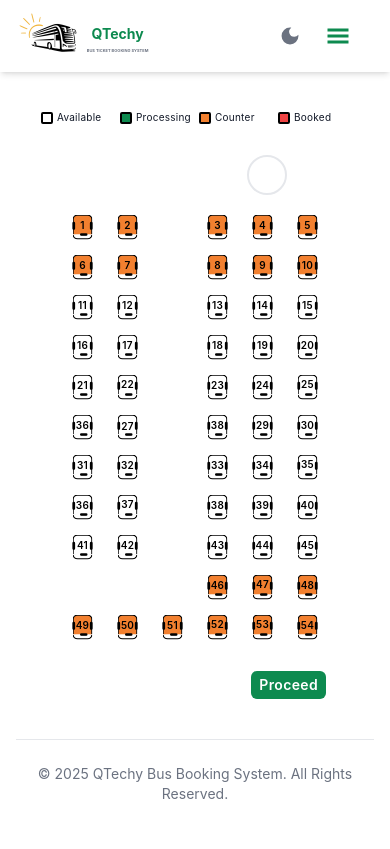
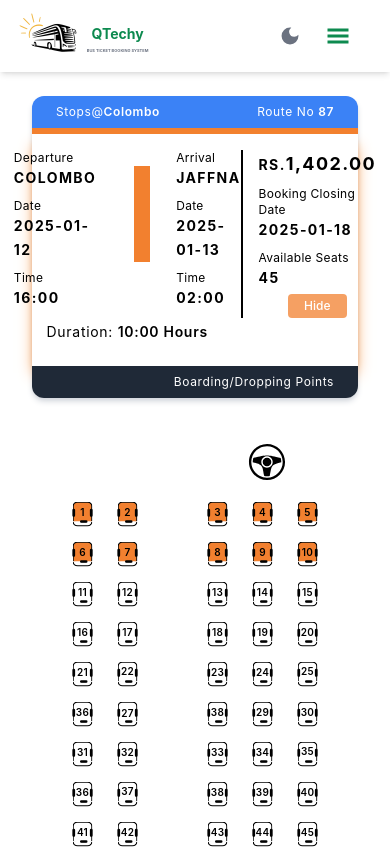
Before and after one commit to VinKrishanth/bus-ticket-booking-app, a React (Vite) app in the folder bus-booking-client/: page /bus-booking/booking in a window 390 px wide. Shown: the top 849 px of the page. Built offline with nearby package versions, Linux system fonts and the light colour scheme; what tailwind-clip-path would draw is missing.

Commit message:
update the Booking page UI --> Bus searching card

```diff
--- a/bus-booking-client/src/components/booking/BusBookingCard.jsx
+++ b/bus-booking-client/src/components/booking/BusBookingCard.jsx
@@ -3,10 +3,12 @@ import { QTechyBusDemo } from '../../utils/index.js'
 import { SearchBusDemo } from '../../utils/SearchBusDemo.js'
 import TextCard from './TextCard.jsx';
 import { IoIosInformationCircle } from "react-icons/io";
-import { useNavigate } from 'react-router-dom';
+import { useLocation, useNavigate } from 'react-router-dom';
 import Button from '../button/Button.jsx';
 
 export default function BusBookingCard() {
+    const location = useLocation ();
+    const BookButton = (location.pathname === '/bus-booking/search-buses')
     const navigation = useNavigate();
     const [moreInfo, setMoreInfo] = useState(false) ;
 
@@ -15,7 +17,7 @@ export default function BusBookingCard() {
     }
 
     const handleClick = () => {
-        navigation('/bus-booking/booking');
+        BookButton ? navigation('/bus-booking/booking') : navigation('/bus-booking/search-buses')
     }
   return (
     <div className={`flex flex-col min-w-screen justify-items-start  rounded-xl xl:px-44 `}>
@@ -69,14 +71,51 @@ export default function BusBookingCard() {
                             <h1 className={`sm:text-sm text-xs tracking-wider font-normal cursor-pointer`}>Duration: <span className={`font-semibold sm:text-base text-sm`}>{SearchBusDemo[0].duration} Hours</span></h1>
                             <Button
                                 Icon={true}
-                                label={`Book Now`}
+                                label={BookButton ? `Book Now`: `Hide`}
                                 onClick={handleClick}
                                 className="bg-tertiary  bg-opacity-75 text-opacity-100 hover:bg-opacity-90 active:bg-opacity-100"
                             />
                         </div>
+                    </div>
                 </div>
-                </div>
-                <div>
+                <div className={`sm:hidden flex justify-start items-start min-w-full`}>
+                    <div  className={`flex flex-col justify-end space-y-1`}>
+                        <div className={`flex flex-row justify-items-start relative space-x-20 `}>
+                            <TextCard
+                                arr={SearchBusDemo[0].departureInfo}
+                            />
+                            <div className={`min-w-24 h-4 bg-tertiary clip-path-triangle rotate-90 absolute translate-y-14  cursor-pointer`}></div>
+                                <TextCard
+                                arr={SearchBusDemo[0].arrivalInfo}
+                            />
+                        </div>
+                        <h1 className={`text-sm tracking-wider font-normal cursor-pointer p-2 text-center`}>Duration: <span className={`font-semibold`}>{SearchBusDemo[0].duration} Hours</span></h1>
+                    </div>
+                    <div className={`flex flex-row justify-end flex-grow `}>
+                        <div className='space-y-1 border-l-2 pl-4 border-black'>
+                            <ul className={`flex flex-col  text-black space-y-2`}>
+                                <li  className={`flex justify-start items-start flex-col   `}>
+                                    <h2 className={`text-sm  font-bold uppercase cursor-pointer leading-6 tracking-widest`}>Rs.<span className={`text-lg`}>1,402.00</span></h2>
+                                </li>
+                                <li  className={`flex justify-start items-start flex-col   `}>
+                                    <p className={`text-xs  tracking-wide cursor-pointer capitalize`}>Booking Closing Date</p>
+                                    <h2 className={`text-sm  font-bold uppercase cursor-pointer leading-6 tracking-widest`}>2025-01-18</h2>
+                                </li>
+                                <li  className={`flex justify-start items-start flex-col  `}>
+                                    <p className={`text-xs  tracking-wide cursor-pointer capitalize`}>Available Seats</p>
+                                    <h2 className={`text-sm  font-bold uppercase cursor-pointer leading-6 tracking-widest`}>45</h2>
+                                </li>
+                            </ul>
+                            <div className={`flex justify-between min-w-full items-center sm:flex-row flex-col gap-4`}>
+                                <Button
+                                    Icon={true}
+                                    label={BookButton ? `Book Now`: `Hide`}
+                                    onClick={handleClick}
+                                    className="bg-tertiary  bg-opacity-75 text-opacity-100 hover:bg-opacity-90 active:bg-opacity-100"
+                                />
+                            </div>
+                        </div>
+                    </div>
                 </div>
             </main>
             <div className={`flex justify-end items-end min-w-full py-2 px-6  bg-gray-800 text-white rounded-b-xl`}>
--- a/bus-booking-client/src/components/booking/TextCard.jsx
+++ b/bus-booking-client/src/components/booking/TextCard.jsx
@@ -2,13 +2,13 @@ import React from 'react'
 
 export default function TextCard({ arr = [], customerStyle}) {
   return (
-    <ul className='flex flex-col  lg:px-4 space-y-2'>
+    <ul className='flex flex-col  lg:px-4 space-y-2 '>
         {
             arr.map((info, index) => {
                 return (
-                    <li key={`${info.title}${index}`} className={`flex justify-start items-start flex-col  space-y-0.5 ${customerStyle}`}>
-                        <p className={`lg:text-xs  text-xs tracking-wide cursor-pointer capitalize`}>{info.title}</p>
-                        <h2 className={`sm:text-xs text-sm font-semibold uppercase cursor-pointer leading-6 tracking-widest`}>{info.description}</h2>
+                    <li key={`${info.title}${index}`} className={`flex justify-start items-start flex-col  sm:space-y-0.5 ${customerStyle}`}>
+                        <p className={`lg:text-xs  text-xs  font-normal  tracking-wide cursor-pointer capitalize`}>{info.title}</p>
+                        <h2 className={`sm:text-xs  text-sm  font-bold uppercase cursor-pointer leading-6 tracking-widest`}>{info.description}</h2>
                     </li>
                 )
             })
--- a/bus-booking-client/src/components/bus/Bus.jsx
+++ b/bus-booking-client/src/components/bus/Bus.jsx
@@ -6,8 +6,8 @@ import BusLayout from '../../layouts/BusLayout'
 export default function Bus() {
   return (
     <div className={`min-w-full min-h-64 rounded-md overflow-x-hidden`}>
-        <div className={`flex md:justify-center justify-start  items-center  flex-col min-w-full`}>
-            <div className={`grid  grid-cols-4 sm:px-8  py-4 sm:gap-4 gap-2 justify-center items-center `}>
+        <div className={`flex md:justify-center justify-start  items-center  sm:flex-col flex-col-reverse min-w-full  `}>
+            <div className={`grid  grid-cols-4 sm:px-8  py-4 sm:gap-4 gap-2 justify-center items-center sm:pt-0 pt-10`}>
                 {
                     BusBookingInfo.map((info , index) => {
                         return(
--- a/bus-booking-client/src/components/bus/SeatInfo.jsx
+++ b/bus-booking-client/src/components/bus/SeatInfo.jsx
@@ -8,10 +8,10 @@ export default function SeatInfo({title, color , index}) {
         className={`flex justify-items-center gap-1`}
         key={index}
     >
-        <div className={`md:h-4 md:w-4 w-3 h-3 border-2 border-black ${color} rounded-sm hover:border-blue-300 transition-all duration-500 ease-linear cursor-pointer`}></div>
-        <div className={`flex justify-center items-center gap-1 -translate-y-0.5`}>
-            <h2 className={`lg:text-xs  customer-text-lg font-normal tracking-wide ${Theme ? 'text-gray-900' : 'text-white'} cursor-pointer`}>{title}</h2>
-            <p className={`lg:text-xs  customer-text-lg font-normal tracking-wide ${Theme ? 'text-gray-900' : 'text-white'} cursor-pointer sm:flex hidden`}>Seats</p>
+        <div className={`h-4 w-4 border-2 border-black ${color} rounded-sm hover:border-blue-300 transition-all duration-500 ease-linear cursor-pointer`}></div>
+        <div className={`flex justify-center items-center sm:gap-1 -translate-y-0.5 gap-4`}>
+            <h2 className={`text-xs  font-normal tracking-wide ${Theme ? 'text-gray-900' : 'text-white'} cursor-pointer`}>{title}</h2>
+            <p className={`text-xs  font-normal tracking-wide ${Theme ? 'text-gray-900' : 'text-white'} cursor-pointer sm:flex hidden`}>Seats</p>
         </div>
     </div>
   )
--- a/bus-booking-client/src/layouts/BusLayout.jsx
+++ b/bus-booking-client/src/layouts/BusLayout.jsx
@@ -2,6 +2,7 @@ import React from 'react'
 import { BusSeatInfo } from '../utils/Bus.js'
 import SeatColumn from '../components/bus/SeatColumn.jsx'
 import { useNavigate } from 'react-router-dom'
+import { GiSteeringWheel } from "react-icons/gi";
 
 export default function BusLayout() {
     const navigate = useNavigate();
@@ -38,7 +39,11 @@ export default function BusLayout() {
   return (
     <div className={`flex sm:justify-start justify-center items-start sm:p-8 sm:min-w-fit min-w-full sm:flex-row flex-col`}>
         <div className={`flex justify-center items-center  my-3 mx-2 sm:min-w-fit min-w-full`}>
-            <div className={`w-10 h-10 border-2 rounded-full sm:-translate-x-1 translate-x-16`}></div>
+            <div className={` flex justify-center items-center  rounded-full sm:-translate-x-1 translate-x-16`}>
+                <span className={`min-w-full min-h-full sm:rotate-90 `}>
+                    <GiSteeringWheel  className='w-10 h-10'/>
+                </span>
+            </div>
         </div>
         <div className={`flex sm:flex-col flex-row-reverse sm:justify-start justify-center sm:min-w-fit min-w-full items-start sm:scale-100 scale-125 sm:translate-y-0 translate-y-12`}>
             {
--- a/bus-booking-client/src/pages/Booking.jsx
+++ b/bus-booking-client/src/pages/Booking.jsx
@@ -1,11 +1,13 @@
 import React from 'react'
 import { useSelector } from 'react-redux';
 import Bus from '../components/bus/Bus';
+import BusBookingCard from '../components/booking/BusBookingCard';
 
 export default function Booking() {
   const mobileOpen = useSelector(state => state.theme.isMobileOpen);
   return (
-    <div className={`flex flex-col ${mobileOpen && 'hidden'} min-h-[80vh] px-8 pt-24`}>
+    <div className={`flex flex-col ${mobileOpen && 'hidden'} min-h-[80vh] px-8 pt-24 space-y-8`}>
+      <BusBookingCard />
       <Bus />
     </div>
   )
```
